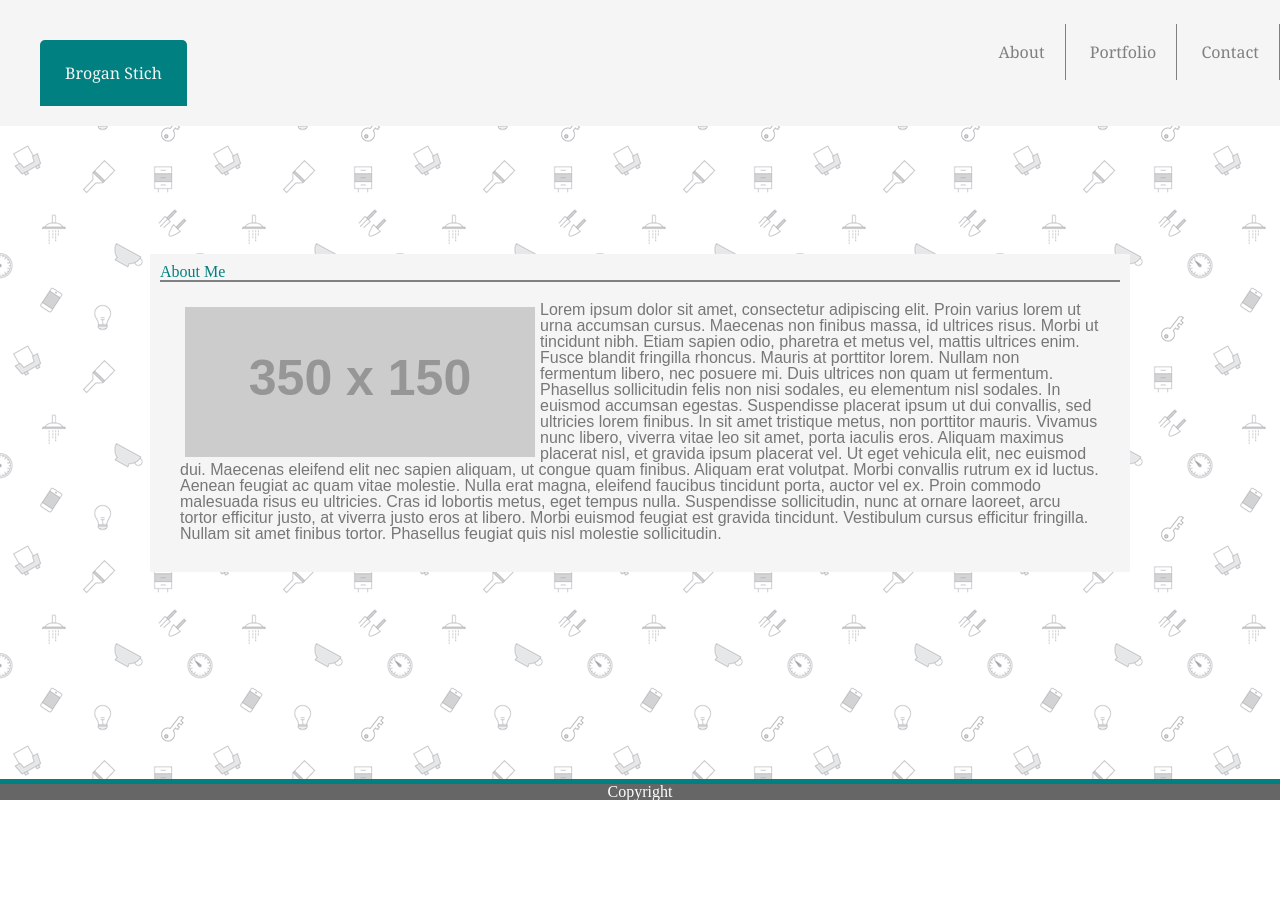
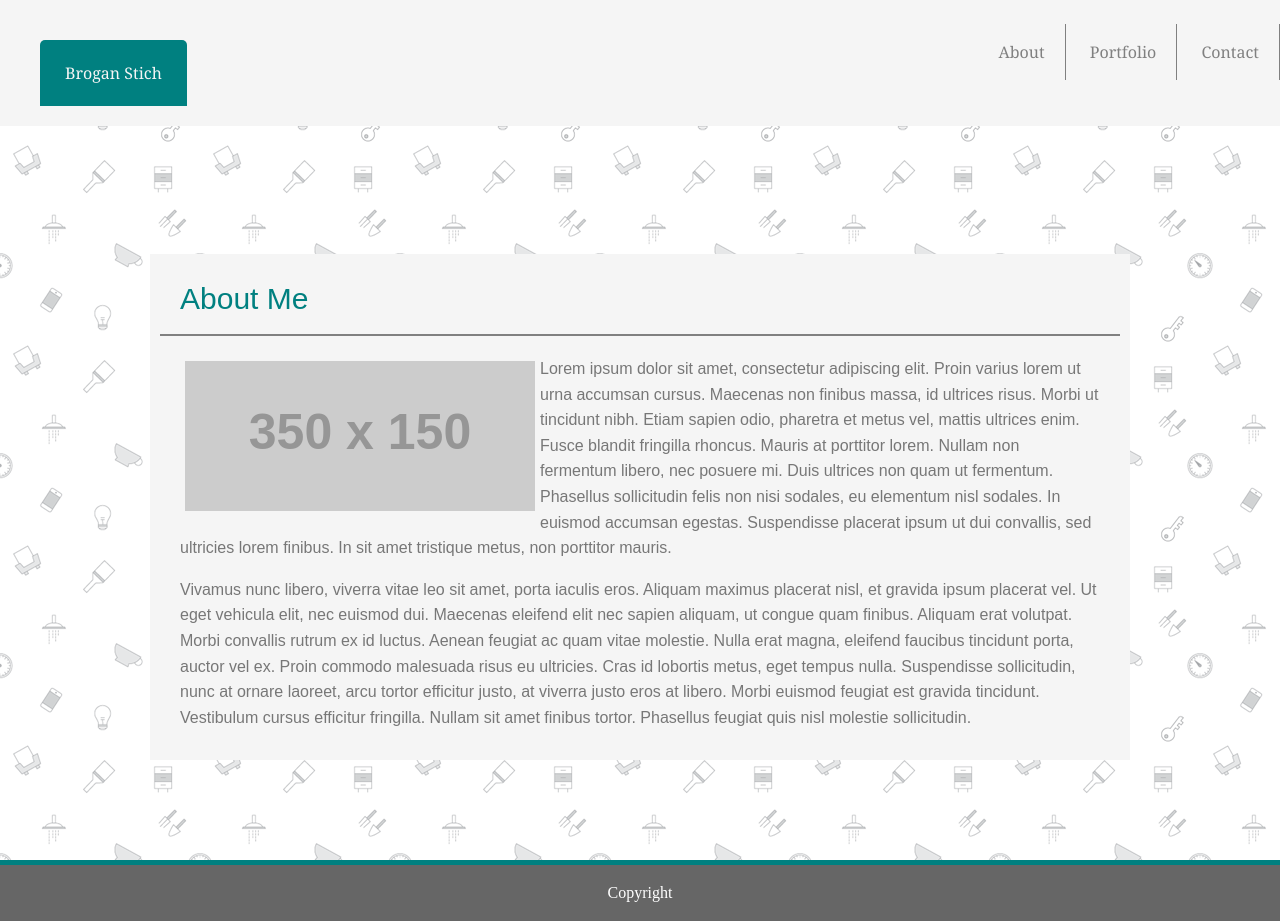
Before and after one commit to ad-victoriam-101/ad-victoriam-101.github.io, a plain HTML site: page index.html in a window 1280 px wide. Shown: the top 921 px of the page. Before the commit the page ends 800 px from the top, so only its background shows below. Drawn offline with Linux system fonts and the light colour scheme; placeholder pictures from the web are drawn by us; a script that the page names is missing.

Commit message:
fixed the spacing for paragraphs.

```diff
--- a/assets/css/style.css
+++ b/assets/css/style.css
@@ -49,11 +49,17 @@ header{
 .boxheader{
     border-bottom: 2px solid gray;
     color:teal;
+    font-size: 30px;
+    padding: 20px;
+    font-family: 'Arial', 'Helvetica Neue', Helvetica, sans-serif;
 }
 .insidebox{
     padding: 20px;
     font-family: 'Arial', 'Helvetica Neue', Helvetica, sans-serif;
     color: #777777;
+}
+.paragraph_spacing{
+    line-height: 1.6;
 }
 img{
     float: left;
@@ -65,8 +71,7 @@ footer{
     text-align: center;
     color: white;
     border-top: 5px solid teal;
-    height:2%;
-
+    padding: 20px;
 }
 ul{
     position: absolute;
@@ -86,10 +91,11 @@ li a:link{
     color: gray;
 }
 li a:visited{
-    color:teal;
+    color: gray;
 }
 li a:hover{
     list-style-type: none;
+    color: teal;
     border-bottom: 2px solid black;
     padding-bottom: 20px;
 
--- a/index.html
+++ b/index.html
@@ -36,8 +36,11 @@
             </div>
             <div class="insidebox">
                 <a href="https://placeholder.com"><img src="http://via.placeholder.com/350x150" alt="My Best Headshot"></a>
-                <p>
+                <p class="paragraph_spacing">
                     Lorem ipsum dolor sit amet, consectetur adipiscing elit. Proin varius lorem ut urna accumsan cursus. Maecenas non finibus massa, id ultrices risus. Morbi ut tincidunt nibh. Etiam sapien odio, pharetra et metus vel, mattis ultrices enim. Fusce blandit fringilla rhoncus. Mauris at porttitor lorem. Nullam non fermentum libero, nec posuere mi. Duis ultrices non quam ut fermentum. Phasellus sollicitudin felis non nisi sodales, eu elementum nisl sodales. In euismod accumsan egestas. Suspendisse placerat ipsum ut dui convallis, sed ultricies lorem finibus. In sit amet tristique metus, non porttitor mauris.
+                </p>
+                <br>
+                <p class="paragraph_spacing">
                     Vivamus nunc libero, viverra vitae leo sit amet, porta iaculis eros. Aliquam maximus placerat nisl, et gravida ipsum placerat vel. Ut eget vehicula elit, nec euismod dui. Maecenas eleifend elit nec sapien aliquam, ut congue quam finibus. Aliquam erat volutpat. Morbi convallis rutrum ex id luctus. Aenean feugiat ac quam vitae molestie. Nulla erat magna, eleifend faucibus tincidunt porta, auctor vel ex. Proin commodo malesuada risus eu ultricies. Cras id lobortis metus, eget tempus nulla. Suspendisse sollicitudin, nunc at ornare laoreet, arcu tortor efficitur justo, at viverra justo eros at libero. Morbi euismod feugiat est gravida tincidunt. Vestibulum cursus efficitur fringilla. Nullam sit amet finibus tortor. Phasellus feugiat quis nisl molestie sollicitudin.
                 </p>
             </div>
```
